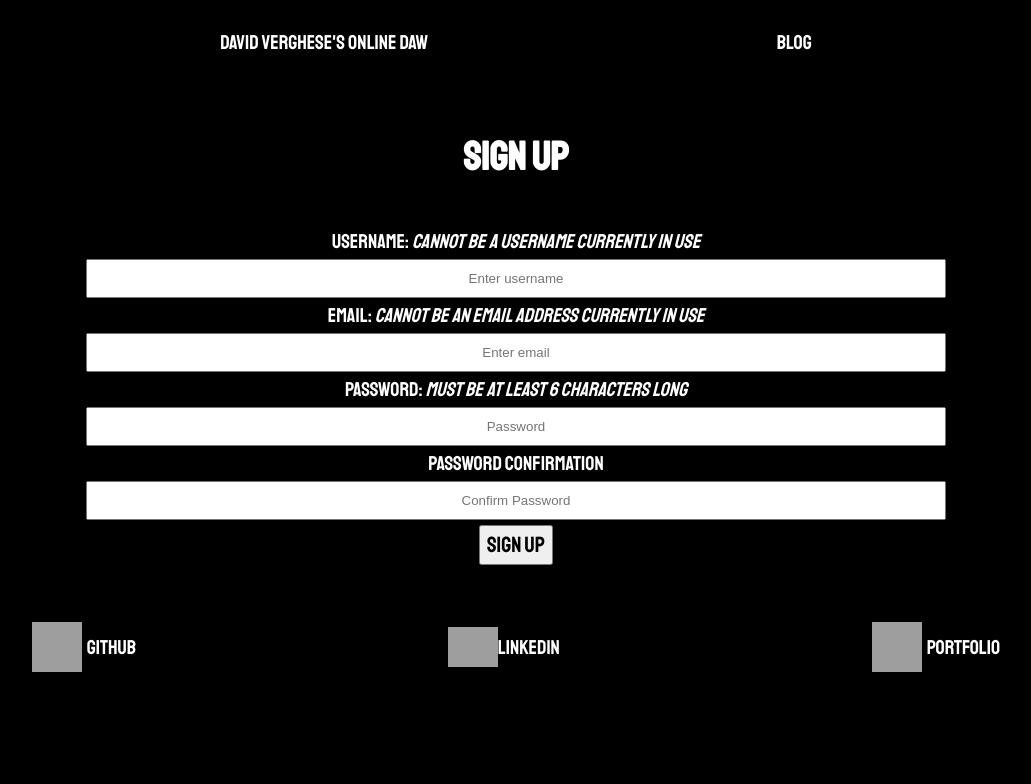
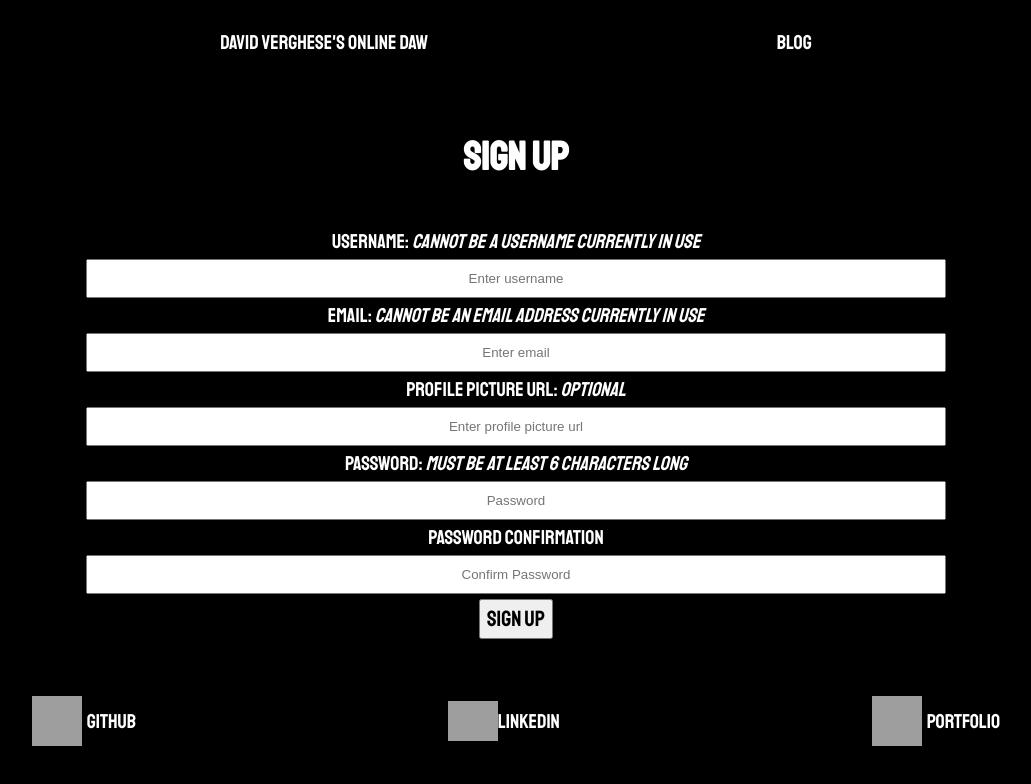
Before and after one commit to DavidVerghese/BeatmakerJS, a React (Create React App) app in the folder client/: page /sign-up in a window 1280 px wide. Shown: the top 784 px of the page, without its empty margins (124-1155 px from the left). Built offline with nearby package versions, Linux system fonts and the light colour scheme; grey boxes are pictures that could not be loaded.

Commit message:
added profile pic to signup and changed time zone

```diff
--- a/client/src/screens/SignUp/SignUp.css
+++ b/client/src/screens/SignUp/SignUp.css
@@ -22,7 +22,7 @@
 #signup-username,
 #signup-email,
 #signup-password,
-#signup-password-confirmation {
+#signup-password-confirmation, #signup-profile-pic {
   text-align: center;
   margin: 5px 0px;
   padding: 10px 0;
--- a/client/src/screens/SignUp/SignUp.jsx
+++ b/client/src/screens/SignUp/SignUp.jsx
@@ -11,6 +11,7 @@ function SignUp(props) {
     username: "",
     email: "",
     password: "",
+    profile_pic: "",
     passwordConfirmation: "",
     isError: false,
     errorMsg: "",
@@ -30,7 +31,7 @@ function SignUp(props) {
     if (password !== passwordConfirmation)
     { setForm({ ...form, isError: true, errorMsg: "passwords need to match" }) }
     else {
-      const smallerForm = {username:username,email:email,password:password}
+      const smallerForm = {username:username,email:email,password:password,profile_pic:profile_pic}
       signUp(smallerForm)
       .then(() => signIn(form))
       .then((user) => setUser(user))
@@ -41,6 +42,7 @@ function SignUp(props) {
           email: "",
           password: "",
           passwordConfirmation: "",
+          profile_pic:"",
           isError: true,
           errorMsg: "Sign Up Details Invalid",
         });
@@ -67,7 +69,7 @@ function SignUp(props) {
     }
   };
 
-  const { email, username, password, passwordConfirmation, user } = form;
+  const { email, username, password, passwordConfirmation, user, profile_pic } = form;
 
   return ( <div className="signup-background">
          <Header user={user}/>
@@ -94,6 +96,16 @@ function SignUp(props) {
         onChange={handleChange}
         id="signup-email"
         />
+        <label htmlFor="signup-profile-pic">Profile Picture URL: <em>Optional</em></label>
+        <input
+          required
+        name="profile_pic"
+        value={profile_pic}
+        type="profile_pic"
+        placeholder="Enter profile picture url"
+        onChange={handleChange}
+        id="signup-profile-pic"
+      />
         <label htmlFor="signup-password">Password: <em>Must be at least 6 characters long</em></label>
       <input
         required
```
Also changed, not shown: 1 other file (tests, documents, lock files or other folders).
